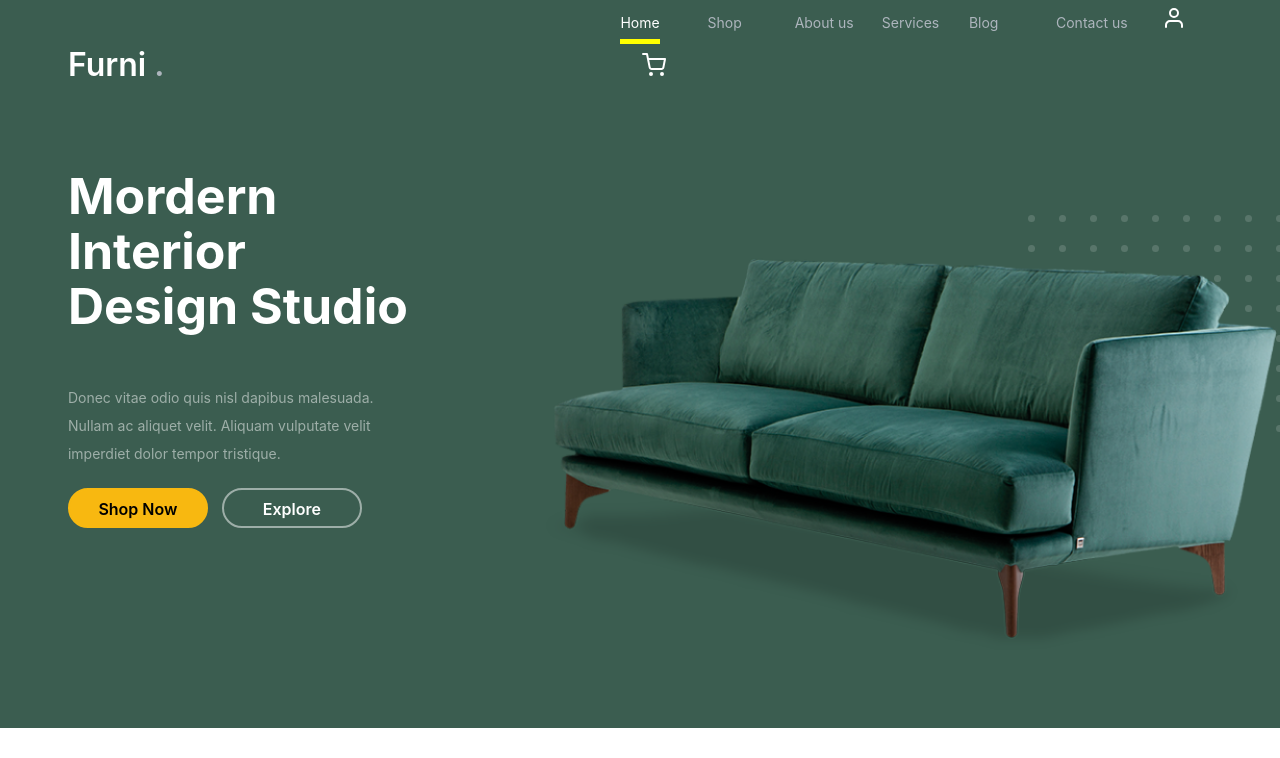
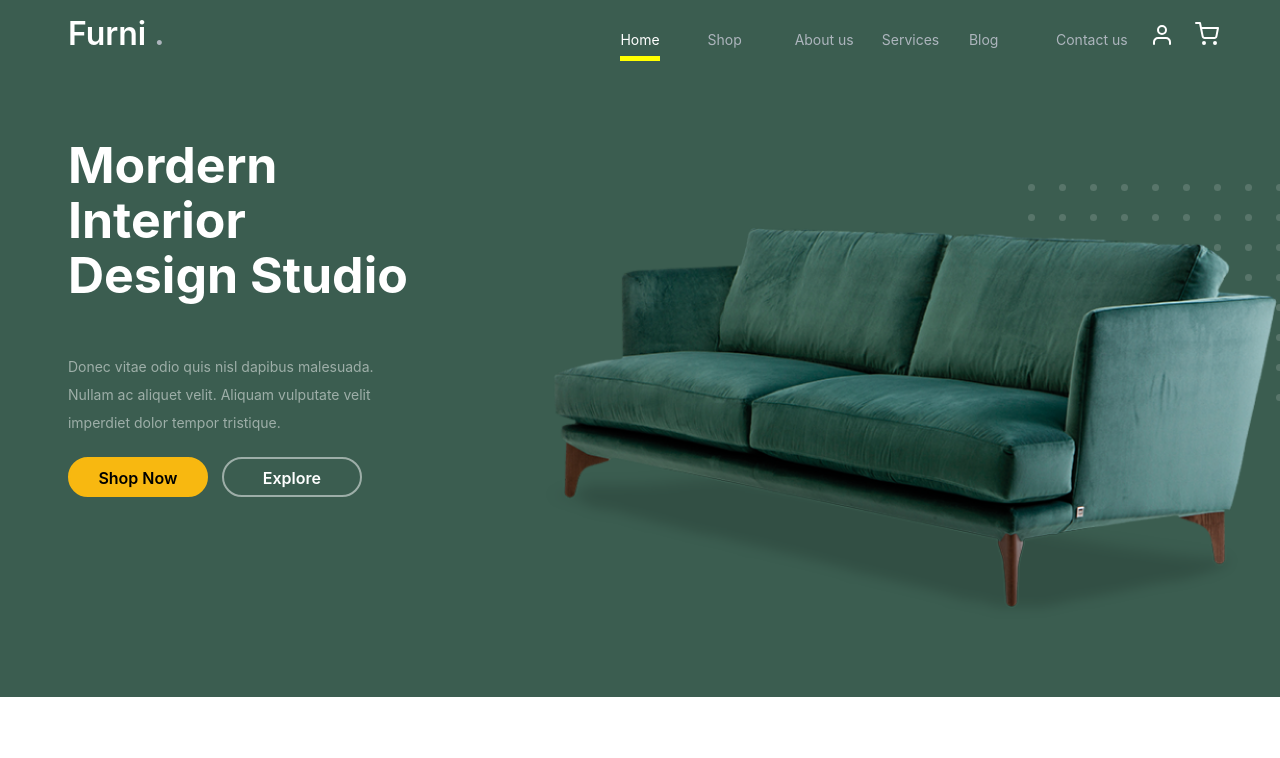
Before and after one commit to dnduc789/ecommerce-furni, a plain HTML site: page index.html in a window 1280 px wide. Shown: the top 758 px of the page. Drawn offline with Linux system fonts and the light colour scheme.

Commit message:
fix nav-bar

```diff
--- a/css/master.css
+++ b/css/master.css
@@ -73,7 +73,6 @@ nav {
 .icon-item {
     display: inline-block;
     padding: 8px 10px;
-    margin: 0 12px;
 }
 
 .space-after {
--- a/style.css
+++ b/style.css
@@ -82,7 +82,6 @@ nav {
 .icon-item {
     display: inline-block;
     padding: 8px 10px;
-    margin: 0 12px;
 }
 
 .first-part {
```
